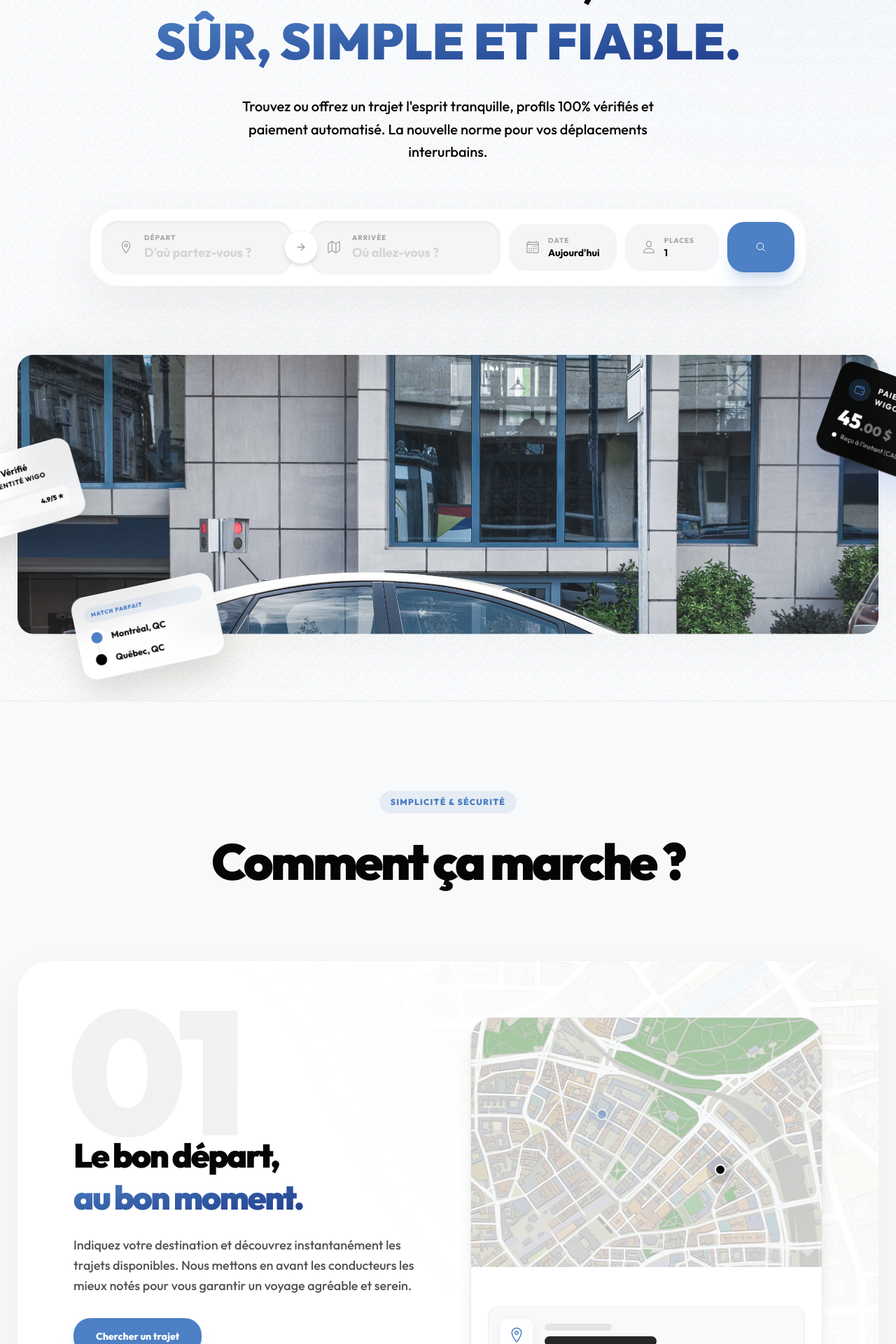
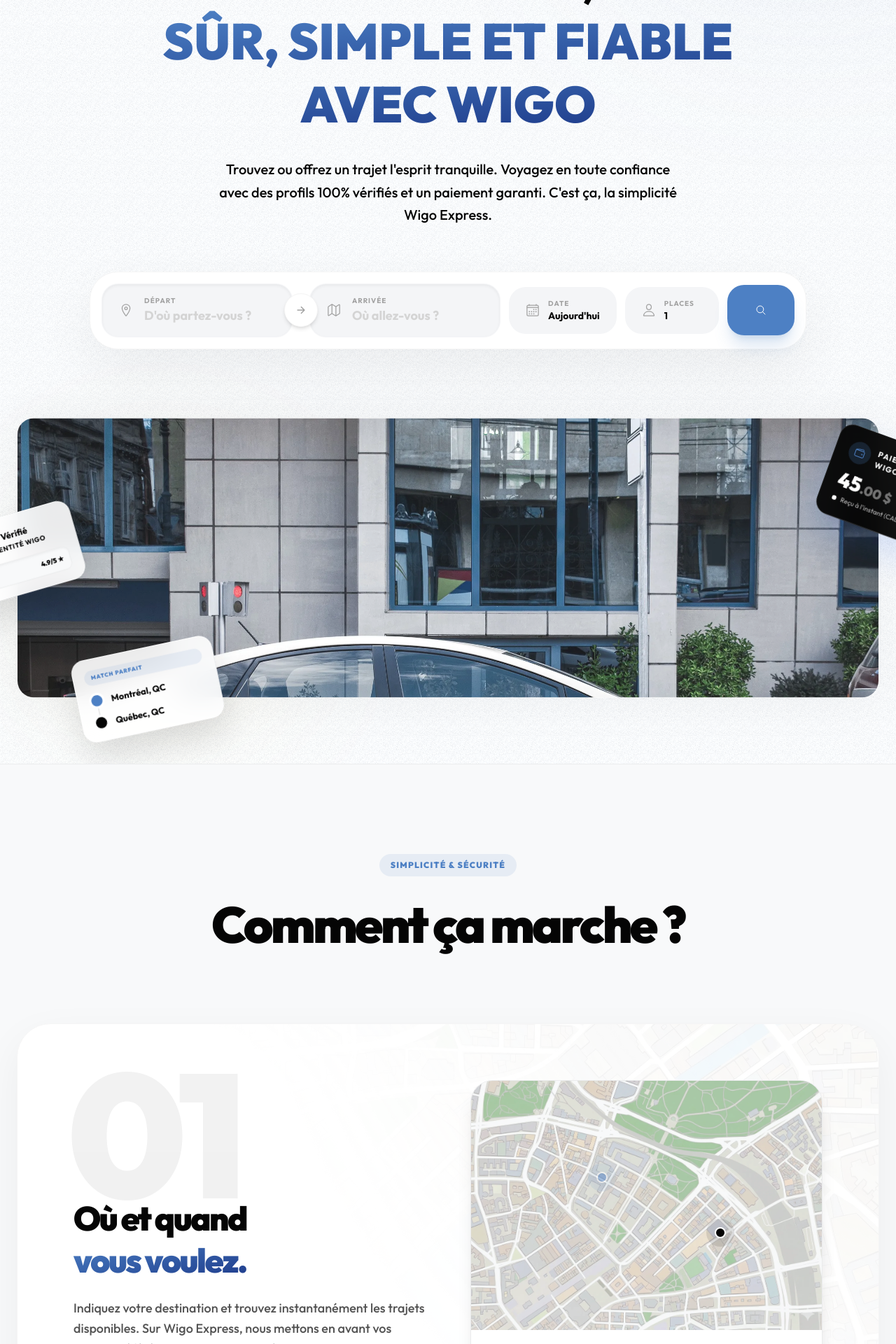
Before and after one commit to artsiders/wigo-express, a Next.js app: page / in a window 1280 px wide. Shown: the part 300-2220 px from the top of the page at 70% size. Built offline with nearby package versions, Linux system fonts and the light colour scheme.

Commit message:
update copyrigthing

```diff
--- a/app/page.tsx
+++ b/app/page.tsx
@@ -221,14 +221,13 @@ export default function WigoExpress() {
             Le covoiturage, enfin
             <br />
             <span className="text-transparent bg-clip-text bg-linear-to-br from-primary to-primary-900">
-              sûr, simple et fiable.
+              sûr, simple et fiable <br />avec Wigo
             </span>
           </h1>
 
           <p className="hero-text-elem text-lg md:text-xl opacity-80 font-medium mb-16 max-w-2xl leading-relaxed">
-            Trouvez ou offrez un trajet l'esprit tranquille, profils 100%
-            vérifiés et paiement automatisé. La nouvelle norme pour vos
-            déplacements interurbains.
+            Trouvez ou offrez un trajet l'esprit tranquille. Voyagez en toute confiance avec des profils 100%
+            vérifiés et un paiement garanti. C'est ça, la simplicité Wigo Express.
           </p>
 
           {/* Web Search Widget - The Core Tool */}
@@ -416,15 +415,15 @@ export default function WigoExpress() {
 
             <div className="flex-1 w-full relative z-10">
               <h2 className="text-3xl md:text-4xl lg:text-5xl font-black tracking-tighter mb-6 leading-tight text-dark">
-                Le bon départ, <br />
+                Où et quand <br />
                 <span className="text-transparent bg-clip-text bg-linear-to-br from-primary to-primary-900">
-                  au bon moment.
+                  vous voulez.
                 </span>
               </h2>
               <p className="text-lg text-neutral-600 font-medium max-w-lg mb-8 leading-relaxed">
-                Indiquez votre destination et découvrez instantanément les
-                trajets disponibles. Nous mettons en avant les conducteurs les
-                mieux notés pour vous garantir un voyage agréable et serein.
+                Indiquez votre destination et trouvez instantanément les
+                trajets disponibles. Sur Wigo Express, nous mettons en avant vos
+                trajets préférés pour un voyage agréable et serein.
               </p>
               <button className="btn-primary px-8 py-4 text-sm shadow-xl shadow-primary/20">
                 Chercher un trajet
@@ -481,15 +480,15 @@ export default function WigoExpress() {
 
             <div className="flex-1 w-full relative z-10 flex flex-col lg:items-end lg:text-right">
               <h2 className="text-3xl md:text-4xl lg:text-5xl font-black tracking-tighter mb-6 leading-tight text-white lg:text-right">
-                Une communauté <br />
+                Voyagez en toute <br />
                 <span className="text-green-400 drop-shadow-[0_0_15px_rgba(74,222,128,0.2)]">
-                  de confiance.
+                  confiance.
                 </span>
               </h2>
               <p className="text-lg text-neutral-400 font-medium max-w-lg mb-8 leading-relaxed">
                 Pièce d'identité, permis de conduire et historique : chaque
-                membre est contrôlé avant de pouvoir réserver ou prendre le
-                volant. Vous voyagez toujours avec des personnes fiables.
+                membre Wigo Express est contrôlé avec soin. Nous prenons le temps
+                de vérifier les profils pour que vous restiez sereins.
               </p>
               <div className="step-badge flex items-center gap-4 bg-white/5 p-4 rounded-2xl border border-white/10 w-max backdrop-blur-sm">
                 <div className="w-12 h-12 bg-green-500/20 rounded-full flex items-center justify-center text-green-400">
@@ -626,12 +625,12 @@ export default function WigoExpress() {
 
             <div className="flex-1 w-full relative z-10">
               <h2 className="text-3xl md:text-4xl lg:text-5xl font-black tracking-tighter mb-6 leading-tight text-white">
-                Réglez sans <br />y penser.
+                Vos trajets favoris <br />à petits prix.
               </h2>
               <p className="text-lg text-blue-100/80 font-medium max-w-lg mb-8 leading-relaxed">
                 Pas besoin de monnaie en voiture. Votre place est payée en ligne
                 lors de la réservation et transférée automatiquement au
-                conducteur à l'arrivée. Le paiement est 100% sécurisé.
+                conducteur. Avec Wigo Express, tout est simple et 100% sécurisé.
               </p>
               <div className="flex items-center gap-3">
                 <div className="w-12 h-12 bg-white/10 rounded-full flex items-center justify-center text-white backdrop-blur-sm">
@@ -711,7 +710,7 @@ export default function WigoExpress() {
               </span>
             </h2>
             <p className="text-neutral-500 text-lg md:text-xl font-medium max-w-2xl mx-auto reveal-fade">
-              Rejoignez le réseau de conducteurs Wigo Express. Vous conduisez,
+              Rejoignez le réseau de conducteurs Wigo. Vous conduisez,
               nous nous chargeons de remplir votre véhicule avec des passagers
               fiables et vérifiés.
             </p>
@@ -805,15 +804,15 @@ export default function WigoExpress() {
         <div className="container mx-auto z-10">
           <div className="mb-16">
             <h2 className="text-4xl md:text-6xl lg:text-7xl font-black tracking-tighter mb-6">
-              Voyagez dans de <br />
+              Ça n'arrive qu'en <br />
               <span className="gradient-text lg:transition-colors lg:duration-300 text-transparent bg-clip-text bg-linear-to-br from-primary to-primary-900">
-                meilleures conditions.
+                Wigo Express...
               </span>
             </h2>
             <p className="text-neutral-400 text-lg md:text-xl font-light max-w-3xl mx-auto">
-              Fini les mauvaises surprises. Sur Wigo, vous choisissez le modèle
-              qui vous convient : berlines, véhicules électriques ou SUV. Vous
-              savez exactement dans quel véhicule vous allez monter.
+              Voyagez dans de meilleures conditions. Sur Wigo, vous choisissez
+              le véhicule qui vous convient, et vous savez exactement dans
+              quel confort vous allez rouler.
             </p>
           </div>
 
```
